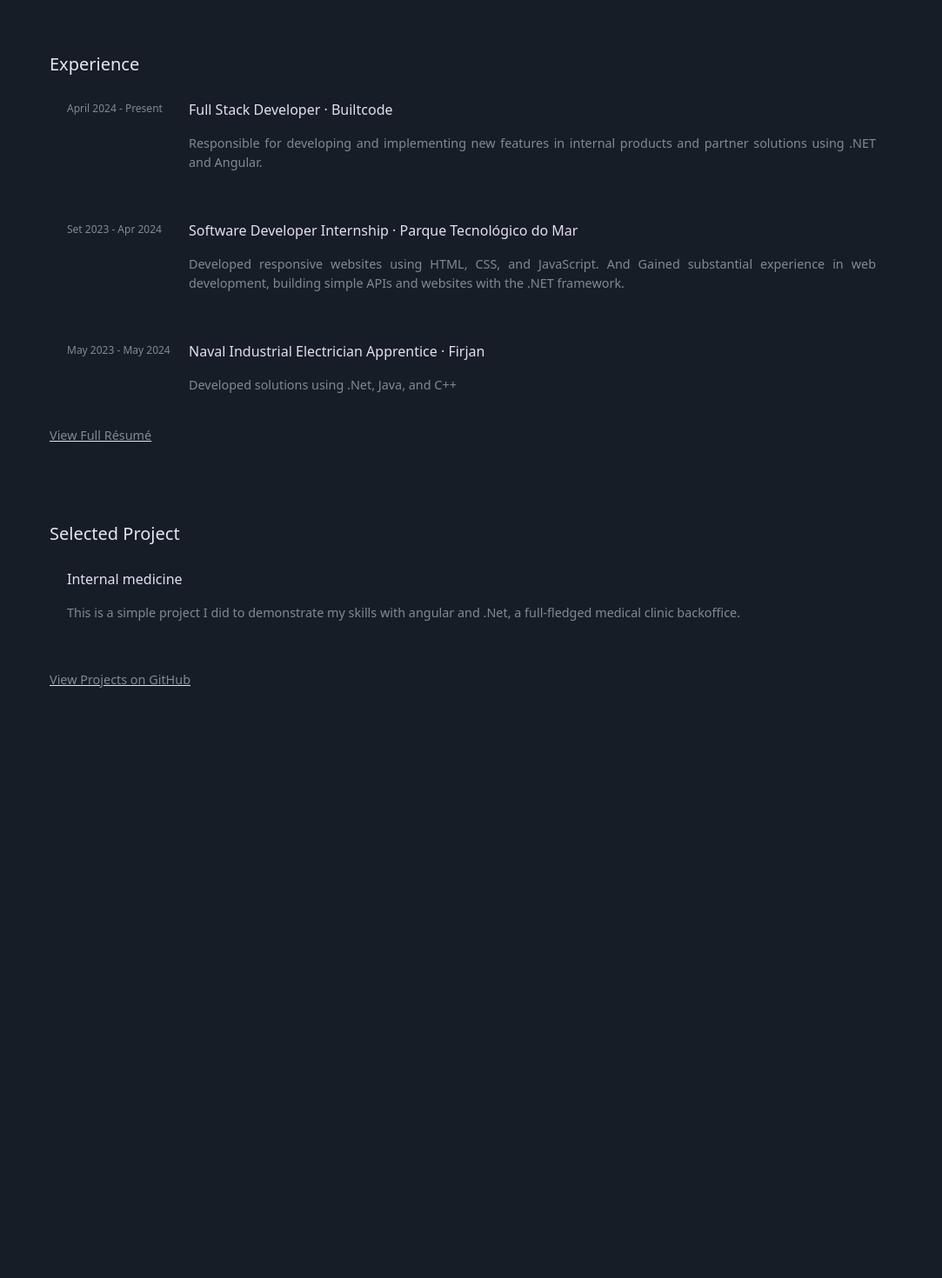
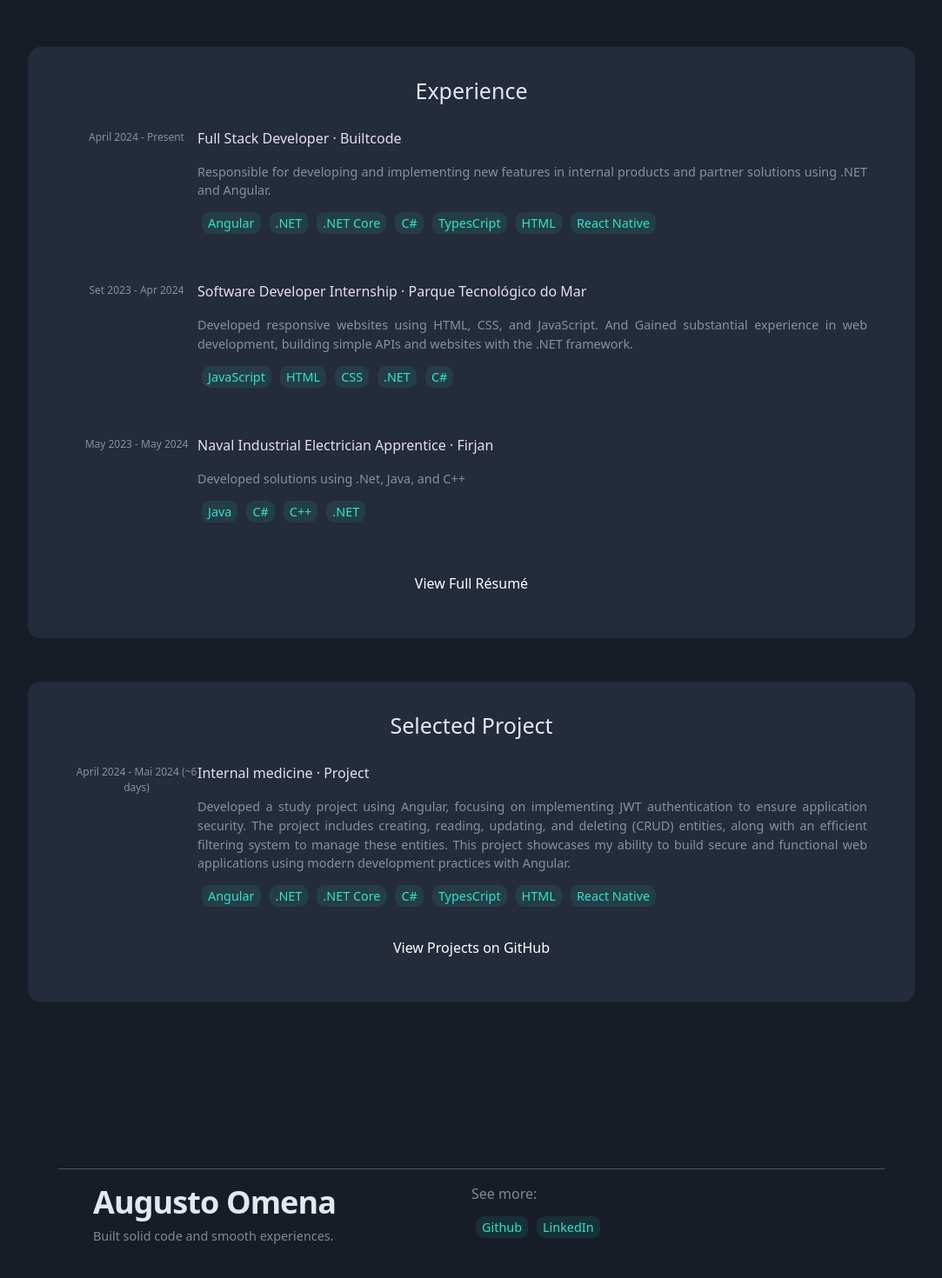
Before and after one commit to AugustoOmena/augusto_omena, an Angular app: page / in a window 1280 px wide. Shown: the part 294-1764 px from the top of the page at 87% size, without its empty margins (98-1181 px from the left). Before the commit the page ends 1193 px from the top, so only its background shows below. Built offline with nearby package versions, Linux system fonts and the light colour scheme.

Commit message:
Improvements

```diff
--- a/src/app/Components/home/home.component.css
+++ b/src/app/Components/home/home.component.css
@@ -2,7 +2,15 @@
     display: flex;
     flex-wrap: wrap;
     padding: 20px;
-    max-width: 1050px;
+    max-width: 1100px;
+}
+
+.content {
+    background-color: rgba(45, 53, 72, 0.612);
+    border-radius: 15px;
+    padding: 35px;
+    text-align: center;
+    margin-bottom: 50px;
 }
 
 .left-column, .right-column {
@@ -90,6 +98,11 @@ p {
     color: #EBF5FF80;
 }
 
+a {
+    text-decoration: none;
+}
+
+
 .p-90{
     font-size: 90%;
 }
@@ -106,8 +119,8 @@ p {
 }
 
 .glass-container:hover .glass {
-    opacity: 0.5;
-    transition: color 0.3s ease;
+    opacity: 0.7;
+    transition: color 0.6s ease;
 }
 
 .glass:hover {
@@ -128,7 +141,7 @@ p {
 }
 
 .glass:hover .enterprise {
-    color: rgb(128, 203, 191);
+    color: rgb(51, 227, 198);
     transition: color 0.7s ease;
 }
 
@@ -138,10 +151,6 @@ p {
 
 .bottom-90{
     margin-bottom: 90px;
-}
-
-.top-90{
-    margin-top: 90px;
 }
 
 .social-icons {
@@ -169,3 +178,41 @@ p {
 .no-underline {
     text-decoration: none;
 }
+
+.bottom {
+    padding: 35px;
+    width: 100%;
+}
+
+hr {
+    color: white;
+}
+
+.detail {
+    color: rgb(51, 227, 198);
+    background-color: rgba(45, 212, 191, .1);
+    border-radius: 9px;
+    padding: 3px;
+    margin-left: 5px;
+    margin-right: 5px;
+    padding-left: 7px;
+    padding-right: 7px;
+}
+
+.title-content {
+    font-size: 25px;
+}
+
+.link {
+    text-decoration: none !important;
+    transition: color 0.3s ease;
+}
+
+.link p {
+    transition: color 0.3s ease;
+    color: white;
+}
+
+.link p:hover {
+    color: rgb(51, 227, 198);
+}
--- a/src/app/Components/home/home.component.html
+++ b/src/app/Components/home/home.component.html
@@ -1,7 +1,7 @@
 <div class="container">
     <div class="left-column">
       <h1 class=".text-4xl .font-bold .tracking-tight .text-slate-200 sm:text-5xl bona-nova-sc-bold" >Augusto Omena</h1>
-      <h2 class="bona-nova-sc-regular" >Full Stack Developer</h2>
+      <h2 class="bona-nova-sc-regular">Full Stack Developer</h2>
       <div class="social-icons">
         <a href="https://www.linkedin.com/in/augusto-omena" target="_blank" aria-label="LinkedIn">
           <svg xmlns="http://www.w3.org/2000/svg" viewBox="0 0 24 24" fill="currentColor" class="icon" aria-hidden="true">
@@ -24,7 +24,8 @@
 
 <div class="container">
   <div class="center-column bottom-90">
-    <h2>Experience</h2>
+    <div class="content">
+      <h2 class="title-content">Experience</h2>
       <div class="glass-container">
         <a [href]="'https://www.builtcode.com.br'" target="_blank" class="no-underline">
           <div class="container glass">
@@ -39,6 +40,15 @@
                 Responsible for developing and
                 implementing new features in internal products and partner
                 solutions using .NET and Angular.
+              </p>
+              <p class="p-90">
+                <span class="detail">Angular</span>
+                <span class="detail">.NET</span>
+                <span class="detail">.NET Core</span>
+                <span class="detail">C#</span>
+                <span class="detail">TypesCript</span>
+                <span class="detail">HTML</span>
+                <span class="detail">React Native</span>
               </p>
             </div>
           </div>
@@ -58,6 +68,13 @@
                   development, building simple APIs and websites with the .NET
                   framework.
                 </p>
+                <p class="p-90">
+                  <span class="detail">JavaScript</span>
+                  <span class="detail">HTML</span>
+                  <span class="detail">CSS</span>
+                  <span class="detail">.NET</span>
+                  <span class="detail">C#</span>
+                </p>
               </div>
           </div>
         </a>
@@ -71,22 +88,74 @@
             <p class="bona-nova-sc-regular enterprise" >Naval Industrial Electrician Apprentice · Firjan</p>
             <p class="p-90">
               Developed solutions using .Net, Java, and C++</p>
+              <p class="p-90">
+                <span class="detail">Java</span>
+                <span class="detail">C#</span>
+                <span class="detail">C++</span>
+                <span class="detail">.NET</span>
+              </p>
           </div>
         </div>
       </div>
-    <a href="https://augustoomena.vercel.app/resume.pdf" target="_blank"><p class="p-90">View Full Résumé</p></a>
+      <br>
+      <a class="link" href="https://augustoomena.vercel.app/resume.pdf" target="_blank">
+        <p>View Full Résumé</p>
+      </a>
+    </div>
 
-    <h2 class="top-90">Selected Project</h2>
+      <div class="content">
+        <h2 class="title-content">Selected Project</h2>
         <div class="glass-container">
           <a [href]="'https://github.com/AugustoOmena/Clinica-Medica-webapp'" target="_blank" class="no-underline">
-        <div class="center-column  glass bottom-20">
-          <p class="enterprise">Internal medicine</p>
+            <div class="container glass">
+              <div class="left-column" style="max-width: 140px; padding: 2px 0;">
+                <p class="bona-nova-sc-regular" style="font-size: 12px;">
+                  April 2024 - Mai 2024 (~6 days)
+                </p>
+              </div>
+              <div class="right-column bona-nova-sc-regular" style="padding: 0 0;">
+                  <p class="bona-nova-sc-regular enterprise" >Internal medicine · Project</p>
                 <p class="p-90">
-            This is a simple project I did to demonstrate my skills with angular and .Net, a full-fledged medical clinic backoffice.        </p>
+                  Developed a study project using Angular, focusing on implementing JWT authentication to ensure application security. The project includes creating, reading, updating, and deleting (CRUD) entities, along with an efficient filtering system to manage these entities. This project showcases my ability to build secure and functional web applications using modern development practices with Angular.                </p>
+                  <p class="p-90">
+                    <span class="detail">Angular</span>
+                    <span class="detail">.NET</span>
+                    <span class="detail">.NET Core</span>
+                    <span class="detail">C#</span>
+                    <span class="detail">TypesCript</span>
+                    <span class="detail">HTML</span>
+                    <span class="detail">React Native</span>
+                  </p>
+                </div>
             </div>
           </a>
         </div>
-    <a href="https://github.com/AugustoOmena" target="_blank"><p class="p-90">View Projects on GitHub</p></a>
+        <a class="link" href="https://github.com/AugustoOmena" target="_blank">
+          <p>View Projects on GitHub</p>
+        </a>
+      </div>
     </div>
 
+    <div class="bottom">
+      <hr>
+        <div class="container">
+          <div class="left-column" style="padding: 2px 0;">
+            <h2 class="text-4xl font-bold tracking-tight text-slate-200 sm:text-5xl bona-nova-sc-bold">Augusto Omena</h2>
+            <p class="p-90">
+              Built solid code and smooth experiences.
+            </p>
           </div>
+          <div class="right-column bona-nova-sc-regular" style="padding: 0 0;">
+              <p class="bona-nova-sc-regular enterprise" >See more:</p>
+            <p class="p-90">
+              <a href="https://github.com/AugustoOmena" target="_blank" aria-label="GitHub">
+                <span class="detail">Github</span>
+              </a>
+              <a href="https://www.linkedin.com/in/augusto-omena" target="_blank" aria-label="LinkedIn">
+                <span class="detail">LinkedIn</span>
+              </a>
+            </p>
+          </div>
+        </div>
+    </div>
+</div>
```
Also changed, not shown: 2 other files (tests, documents, lock files or other folders). Lines whose indentation alone changed are shown as unchanged.
